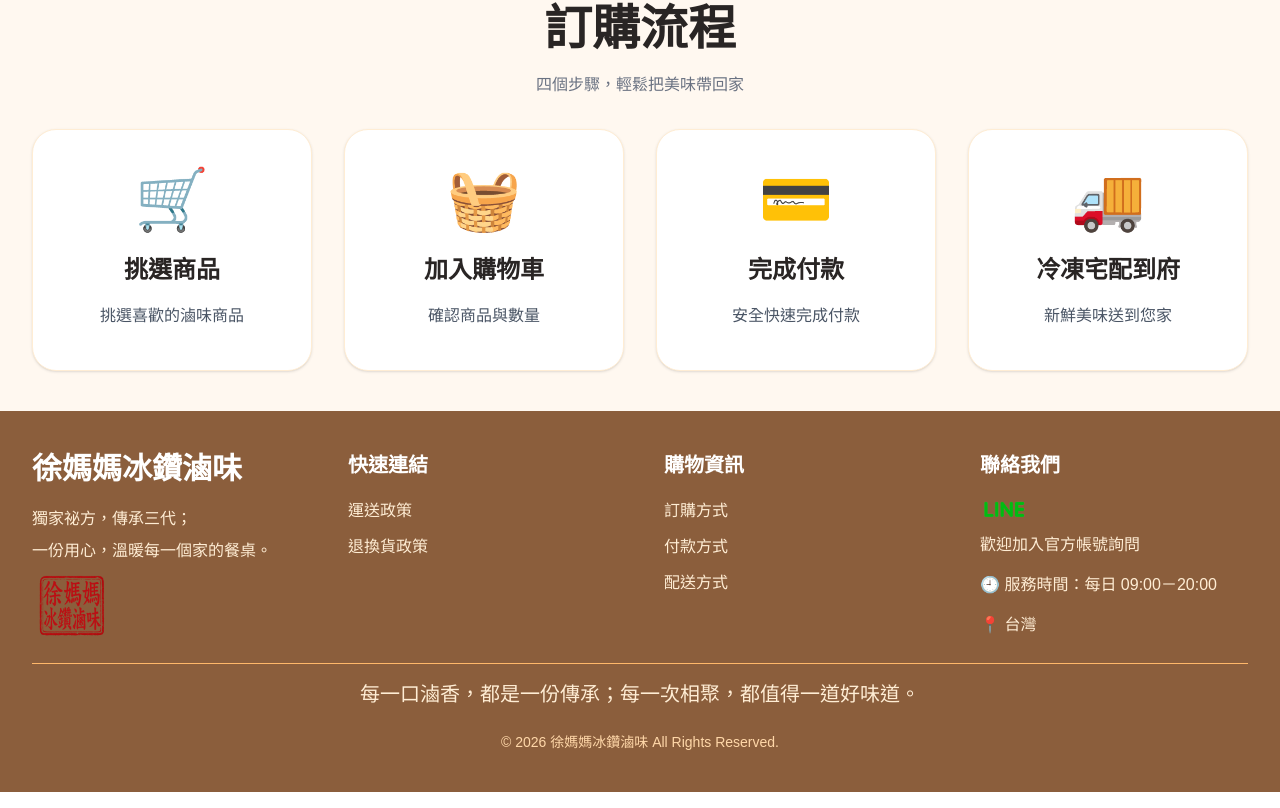
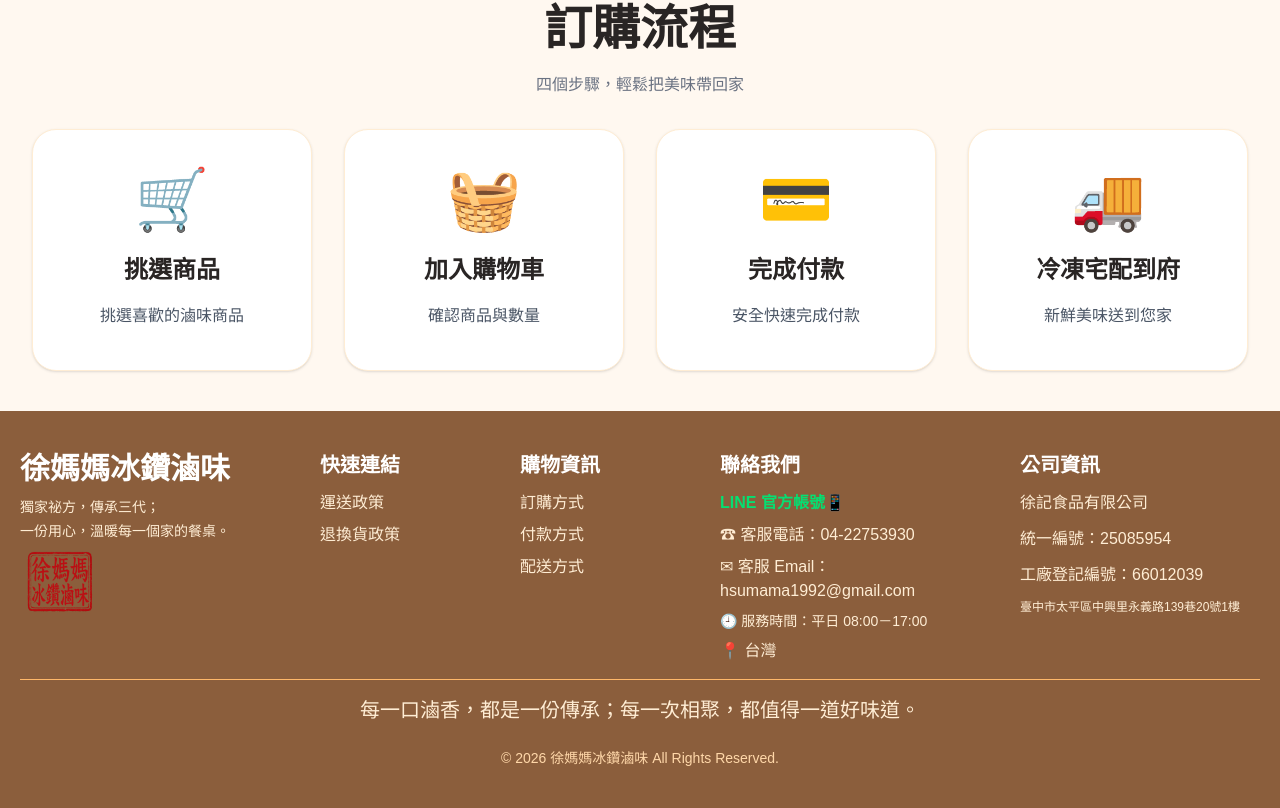
Before and after one commit to irene1728/hsumama, a Next.js app: page / in a window 1280 px wide. Shown: the part 2215-3023 px from the top of the page. Built offline with nearby package versions, Linux system fonts and the light colour scheme; no server answers; the database is empty.

Commit message:
後台導覽+今月營業額.今月批發額及網站公司資訊

```diff
--- a/app/(admin)/admin/page.tsx
+++ b/app/(admin)/admin/page.tsx
@@ -44,6 +44,41 @@ function getTaipeiDayBounds() {
   };
 }
 
+/**
+ * 取得台灣時區「本月」的開始與結束時間
+ */
+function getTaipeiMonthBounds() {
+  const now = new Date();
+
+  const taipeiDate = new Intl.DateTimeFormat("en-CA", {
+    timeZone: "Asia/Taipei",
+    year: "numeric",
+    month: "2-digit",
+  }).format(now);
+
+  const [year, month] = taipeiDate.split("-");
+
+  const start = new Date(
+    `${year}-${month}-01T00:00:00+08:00`
+  );
+
+  const nextMonth =
+    Number(month) === 12
+      ? `${Number(year) + 1}-01`
+      : `${year}-${String(Number(month) + 1).padStart(2, "0")}`;
+
+  const end = new Date(
+    `${nextMonth}-01T00:00:00+08:00`
+  );
+
+  end.setMilliseconds(end.getMilliseconds() - 1);
+
+  return {
+    start: start.toISOString(),
+    end: end.toISOString(),
+  };
+}
+
 function formatDate(date: string) {
   return new Date(date).toLocaleString("zh-TW", {
     year: "numeric",
@@ -83,6 +118,15 @@ export default async function AdminDashboardPage() {
   const { start, end } = getTaipeiDayBounds();
 
   // ==================================================
+  // 本月時間範圍
+  // ==================================================
+
+  const {
+    start: monthStart,
+    end: monthEnd,
+  } = getTaipeiMonthBounds();
+
+  // ==================================================
   // 今日訂單
   // ==================================================
 
@@ -101,6 +145,65 @@ const todayRevenue =
         (sum, order) => sum + Number(order.grand_total ?? 0),
         0
       ) ?? 0;
+
+  // ==================================================
+  // 今月營業額
+  // ==================================================
+
+  const { data: monthOrders } = await supabase
+    .from("orders")
+    .select("id, grand_total, status")
+    .gte("created_at", monthStart)
+    .lte("created_at", monthEnd);
+
+  const validMonthOrders =
+    monthOrders?.filter(
+      (order) => order.status !== "已取消"
+    ) ?? [];
+
+  const monthRevenue = validMonthOrders.reduce(
+    (sum, order) =>
+      sum + Number(order.grand_total ?? 0),
+    0
+  );
+
+  // ==================================================
+  // 今月批發額
+  //
+  // 使用訂單成立時保存的
+  // order_items.wholesale_subtotal
+  //
+  // 不重新查詢 products.wholesale_price
+  // ==================================================
+
+  const monthOrderIds =
+    validMonthOrders.map((order) => order.id);
+
+  let monthWholesaleRevenue = 0;
+
+  if (monthOrderIds.length > 0) {
+    const {
+      data: monthOrderItems,
+      error: monthOrderItemsError,
+    } = await supabase
+      .from("order_items")
+      .select("order_id, wholesale_subtotal")
+      .in("order_id", monthOrderIds);
+
+    if (monthOrderItemsError) {
+      console.error(
+        "讀取今月批發額失敗：",
+        monthOrderItemsError
+      );
+    } else {
+      monthWholesaleRevenue =
+        monthOrderItems?.reduce(
+          (sum, item) =>
+            sum + Number(item.wholesale_subtotal ?? 0),
+          0
+        ) ?? 0;
+    }
+  }
 
   // ==================================================
   // 會員總數
@@ -162,16 +265,15 @@ const todayRevenue =
   const members: Member[] = recentMembers ?? [];
 
   return (
-    <main className="max-w-6xl mx-auto px-3 py-4 md:px-4 md:py-4">
+    <main className="max-w-6xl mx-auto px-3 md:px-4 py-2 md:py-4">
       {/* ==================================================
           標題
           ================================================== */}
 
-      <div className="mb-2">
+      <div className="mb-1 md:mb-2">
         <h1 className="text-3xl md:text-4xl font-bold text-stone-800">
           後台首頁總覽
         </h1>
-
 
       </div>
 
@@ -179,20 +281,20 @@ const todayRevenue =
           核心數據
           ================================================== */}
 
-      <section className="grid grid-cols-2 lg:grid-cols-4 gap-3 md:gap-4">
+      <section className="grid grid-cols-2 lg:grid-cols-4 gap-3 md:gap-8 text-center">
         {/* 今日訂單 */}
 
         <Link
           href="/admin/orders"
-          className="rounded-xl border bg-white p-4 md:p-5 shadow-sm hover:bg-orange-50 transition"
+          className="rounded-xl border bg-white p-2 md:p-5 shadow-sm hover:bg-orange-50 transition h-16 md:h-28"
         >
           <p className="text-sm md:text-base text-gray-500">
             🛒 今日訂單
           </p>
 
-          <p className="mt-2 text-2xl md:text-3xl font-bold text-stone-800">
+          <p className="md:mt-2 text-2xl md:text-3xl font-bold text-stone-800">
             {todayOrderCount}
-            <span className="ml-1 text-base font-normal text-gray-500">
+            <span className="ml-1 text-base md:text-lg font-normal text-gray-500">
               筆
             </span>
           </p>
@@ -202,13 +304,13 @@ const todayRevenue =
 
         <Link
           href="/admin/orders"
-          className="rounded-xl border bg-white p-4 md:p-5 shadow-sm hover:bg-orange-50 transition"
+          className="rounded-xl border bg-white p-2 md:p-5 shadow-sm hover:bg-orange-50 transition h-16 md:h-28"
         >
           <p className="text-sm md:text-base text-gray-500">
             💰 今日營業額
           </p>
 
-          <p className="mt-2 text-xl md:text-3xl font-bold text-orange-600 break-words">
+          <p className="md:mt-2 text-xl md:text-3xl font-bold text-orange-600 break-words">
             NT$ {todayRevenue.toLocaleString("zh-TW")}
           </p>
         </Link>
@@ -217,15 +319,15 @@ const todayRevenue =
 
         <Link
           href="/admin/members"
-          className="rounded-xl border bg-white p-4 md:p-5 shadow-sm hover:bg-orange-50 transition"
+          className="rounded-xl border bg-white p-2 md:p-5 shadow-sm hover:bg-orange-50 transition h-16 md:h-28"
         >
           <p className="text-sm md:text-base text-gray-500">
             👥 會員總數
           </p>
 
-          <p className="mt-2 text-2xl md:text-3xl font-bold text-stone-800">
+          <p className="md:mt-2 text-2xl md:text-3xl font-bold text-stone-800">
             {memberCount ?? 0}
-            <span className="ml-1 text-base font-normal text-gray-500">
+            <span className="ml-1 text-base md:text-lg font-normal text-gray-500">
               人
             </span>
           </p>
@@ -235,15 +337,15 @@ const todayRevenue =
 
         <Link
           href="/admin/orders"
-          className="rounded-xl border bg-white p-4 md:p-5 shadow-sm hover:bg-orange-50 transition"
+          className="rounded-xl border bg-white p-2 md:p-5 shadow-sm hover:bg-orange-50 transition h-16 md:h-28"
         >
           <p className="text-sm md:text-base text-gray-500">
             📦 待處理訂單
           </p>
 
-          <p className="mt-2 text-2xl md:text-3xl font-bold text-blue-600">
+          <p className="md:mt-2 text-2xl md:text-3xl font-bold text-blue-600">
             {pendingOrderCount}
-            <span className="ml-1 text-base font-normal text-gray-500">
+            <span className="ml-1 text-base md:text-lg font-normal text-gray-500">
               筆
             </span>
           </p>
@@ -254,7 +356,7 @@ const todayRevenue =
           中段：訂單狀態 + 快速操作
           ================================================== */}
 
-      <section className="mt-5 grid grid-cols-1 lg:grid-cols-2 gap-5">
+      <section className="mt-3 md:mt-5 grid grid-cols-1 lg:grid-cols-2 gap-3 md:gap-5">
         {/* ==================================================
             訂單狀態
             ================================================== */}
@@ -306,50 +408,85 @@ const todayRevenue =
           </h2>
 
           <div className="grid grid-cols-2 gap-3">
+            {/* 新增商品 */}
+
             <Link
               href="/admin/products/new"
-              className="rounded-xl border px-4 py-5 text-center font-bold text-gray-700 hover:bg-orange-50 hover:border-orange-300 transition"
+              className="rounded-xl border px-4 py-2 text-center font-bold text-gray-700 hover:bg-orange-50 hover:border-orange-300 transition h-[70px] flex flex-col items-center justify-center"
             >
-              <div className="text-2xl mb-1">
+              <div className="text-2xl leading-none mb-1">
                 ➕
               </div>
 
-              新增商品
+              <span>新增商品</span>
             </Link>
+
+            {/* 商品管理 */}
 
             <Link
               href="/admin/products"
-              className="rounded-xl border px-4 py-5 text-center font-bold text-gray-700 hover:bg-orange-50 hover:border-orange-300 transition"
+              className="rounded-xl border px-4 py-2 text-center font-bold text-gray-700 hover:bg-orange-50 hover:border-orange-300 transition h-[70px] flex flex-col items-center justify-center"
             >
-              <div className="text-2xl mb-1">
+              <div className="text-2xl leading-none mb-1">
                 📦
               </div>
 
-              商品管理
+              <span>商品管理</span>
             </Link>
+
+            {/* 配送設定 */}
 
             <Link
               href="/admin/shipping"
-  className="rounded-xl border px-4 py-5 text-center font-bold text-gray-700 hover:bg-orange-50 hover:border-orange-300 transition"
+              className="rounded-xl border px-4 py-2 text-center font-bold text-gray-700 hover:bg-orange-50 hover:border-orange-300 transition h-[70px] flex flex-col items-center justify-center"
             >
-  <div className="text-2xl mb-1">
+              <div className="text-2xl leading-none mb-1">
                 🚚
               </div>
 
-  配送設定
+              <span>配送設定</span>
             </Link>
+
+            {/* 庫存管理 */}
 
             <Link
               href="/admin/inventory"
-  className="rounded-xl border px-4 py-5 text-center font-bold text-gray-700 hover:bg-orange-50 hover:border-orange-300 transition"
+              className="rounded-xl border px-4 py-2 text-center font-bold text-gray-700 hover:bg-orange-50 hover:border-orange-300 transition h-[70px] flex flex-col items-center justify-center"
             >
-  <div className="text-2xl mb-1">
+              <div className="text-2xl leading-none mb-1">
                 📦
               </div>
 
-  庫存管理
+              <span>庫存管理</span>
             </Link>
 
+            {/* 今月營業額 */}
+
+            <div
+              className="rounded-xl border px-4 py-2 text-center font-bold text-gray-700 h-[70px] flex flex-col items-center justify-center"
+            >
+              <div className="text-sm leading-none mb-1">
+                今月營業額
+              </div>
+
+              <div className="text-lg font-bold text-orange-600 leading-none">
+                ${monthRevenue.toLocaleString("zh-TW")}
+              </div>
+            </div>
+
+            {/* 今月批發額 */}
+
+            <div
+              className="rounded-xl border px-4 py-2 text-center font-bold text-gray-700 h-[70px] flex flex-col items-center justify-center"
+            >
+              <div className="text-sm leading-none mb-1">
+                今月批發額
+              </div>
+
+              <div className="text-lg font-bold text-orange-600 leading-none">
+                ${monthWholesaleRevenue.toLocaleString("zh-TW")}
+              </div>
+            </div>
           </div>
         </div>
       </section>
@@ -358,7 +495,7 @@ const todayRevenue =
           下段：最近訂單 + 最新會員
           ================================================== */}
 
-      <section className="mt-5 grid grid-cols-1 lg:grid-cols-2 gap-5">
+      <section className="mt-3 md:mt-5 grid grid-cols-1 lg:grid-cols-2 gap-3 md:gap-5">
         {/* ==================================================
             最近訂單
             ================================================== */}
--- a/components/Footer.tsx
+++ b/components/Footer.tsx
@@ -4,26 +4,26 @@ export default function Footer() {
   return (
     <footer className="bg-[#8B5E3C] text-white">
 
-      <div className="max-w-7xl mx-auto px-6 md:px-8 py-10">
+      <div className="max-w-7xl mx-auto px-6 md:px-5 py-4 md:py-10">
 
-        <div className="grid md:grid-cols-4 gap-10 md:gap-12">
+       <div className="grid md:grid-cols-[1.2fr_0.7fr_0.7fr_1.2fr_1.2fr] gap-5 md:gap-15">
 
           {/* 品牌 */}
 
           <div>
             <Link
               href="/"
-                  className="hover:text-white transition"
+              className="hover:text-[#FFFF33] transition"
             >
-            <h2 className="text-2xl md:text-3xl font-bold mb-4">
+              <h2 className="text-2xl md:text-3xl font-bold mb-1 md:mb-2">
                 徐媽媽冰鑽滷味
               </h2>
             </Link>
-     <p className="leading-8 text-orange-100">
+
+            <p className="text-lg md:text-sm leading-6 text-orange-100">
               獨家祕方，傳承三代；<br />
               一份用心，溫暖每一個家的餐桌。
             </p>
-
 
             <img
               src="/images/brand/logo-simple.png"
@@ -33,20 +33,21 @@ export default function Footer() {
 
           </div>
 
+
           {/* 快速連結 */}
 
           <div>
 
-  <h3 className="text-xl font-bold mb-5">
+            <h3 className="text-xl font-bold mb-1 md:mb-3">
               快速連結
             </h3>
 
-  <ul className="space-y-3 text-orange-100">
+            <ul className="space-y-2 text-orange-100">
 
               <li>
                 <Link
                   href="/shipping-policy"
-        className="hover:text-white transition"
+                  className="hover:text-[#FFFF33] transition"
                 >
                   運送政策
                 </Link>
@@ -55,7 +56,7 @@ export default function Footer() {
               <li>
                 <Link
                   href="/return-policy"
-        className="hover:text-white transition"
+                  className="hover:text-[#FFFF33] transition"
                 >
                   退換貨政策
                 </Link>
@@ -70,16 +71,16 @@ export default function Footer() {
 
           <div>
 
-            <h3 className="text-xl font-bold mb-5">
+            <h3 className="text-xl font-bold mb-1 md:mb-3">
               購物資訊
             </h3>
 
-            <ul className="space-y-3 text-orange-100">
+            <ul className="space-y-2 text-orange-100">
 
               <li>
                 <Link
                   href="/order-info"
-                  className="hover:text-white transition"
+                  className="hover:text-[#FFFF33] transition"
                 >
                   訂購方式
                 </Link>
@@ -88,7 +89,7 @@ export default function Footer() {
               <li>
                 <Link
                   href="/order-info"
-                  className="hover:text-white transition"
+                  className="hover:text-[#FFFF33] transition"
                 >
                   付款方式
                 </Link>
@@ -97,7 +98,7 @@ export default function Footer() {
               <li>
                 <Link
                   href="/order-info"
-                  className="hover:text-white transition"
+                  className="hover:text-[#FFFF33] transition"
                 >
                   配送方式
                 </Link>
@@ -107,14 +108,16 @@ export default function Footer() {
 
           </div>
 
+
           {/* 聯絡我們 */}
+
           <div>
 
-            <h3 className="text-xl font-bold mb-2">
+            <h3 className="text-xl font-bold mb-1 md:mb-3">
               聯絡我們
             </h3>
 
-            <div className="space-y-5 text-orange-100 leading-5">
+            <div className="space-y-2 text-orange-100 ">
 
             <p>
   <a
@@ -122,17 +125,25 @@ export default function Footer() {
     target="_blank"
     rel="noopener noreferrer"
     aria-label="加入徐媽媽冰鑽滷味 LINE 官方帳號"
-    className="hover:scale-110 transition"
+    className="inline-flex items-center gap-1 text-green-400 hover:text-white transition"
   >
-    <img
-      src="/images/brand/line-logo.png"
-      alt="LINE 官方帳號"
-      className="w-12 h-12 object-contain"
-    />
-    歡迎加入官方帳號詢問
+    <span className="font-bold">
+      LINE 官方帳號📱
+    </span>
+
   </a>
-</p>        <p>
-                🕘 服務時間：每日 09:00－20:00
+</p>
+
+              <p>
+                ☎ 客服電話：04-22753930
+              </p>
+
+              <p>
+                ✉ 客服 Email：hsumama1992@gmail.com
+              </p>
+
+              <p className="text-sm">
+                🕘 服務時間：平日 08:00－17:00
               </p>
 
               <p>
@@ -143,9 +154,42 @@ export default function Footer() {
 
           </div>
 
+
+          {/* 公司資訊 */}
+
+          <div>
+
+            <h3 className="text-xl font-bold mb-1 md:mb-3">
+              公司資訊
+            </h3>
+
+            <div className="space-y-3 text-orange-100 leading-6">
+
+              <p>
+                徐記食品有限公司
+              </p>
+
+              <p>
+                統一編號：25085954
+              </p>
+
+              <p>
+                工廠登記編號：66012039
+              </p>
+
+              <p className="text-xs">
+                臺中市太平區中興里永義路139巷20號1樓
+              </p>
+
             </div>
 
+          </div>
+
+        </div>
+
+
         {/* 底部版權 */}
+
         <div className="border-t border-orange-300 mt-4 pt-4 text-center">
 
           <p className="text-base md:text-xl text-orange-100 text-center max-w-[340px] md:max-w-none mx-auto">
```
Lines whose indentation alone changed are shown as unchanged.
